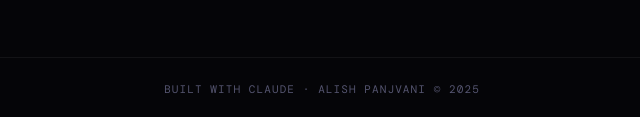
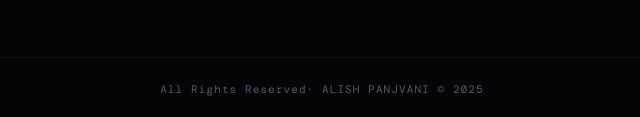
Before and after one commit to Alishpanjvani-Bit/My-Profile, a plain HTML site: page index.html in a window 1280 px wide. Shown: the part 5024-5141 px from the top of the page, 318-958 px from the left. Drawn offline with nearby package versions, Linux system fonts and the light colour scheme; a web font is replaced by a local one.

Commit message:
Update index.html

```diff
--- a/index.html
+++ b/index.html
@@ -886,7 +886,7 @@ footer {
     </a>
   </div>
 </footer>
-<div class="footer-built">BUILT WITH CLAUDE · ALISH PANJVANI © 2025</div>
+<div class="footer-built"> All Rights Reserved· ALISH PANJVANI © 2025</div>
 
 <script>
 /* Cursor */
```
